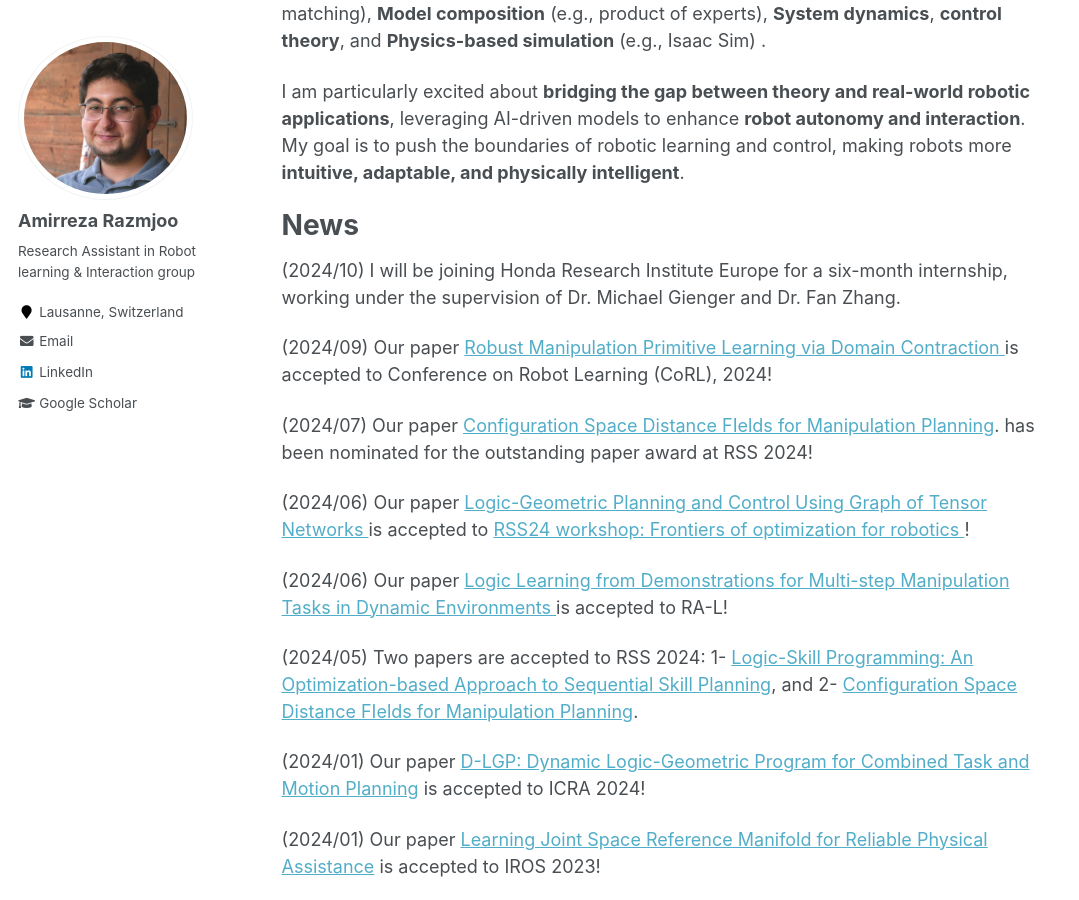
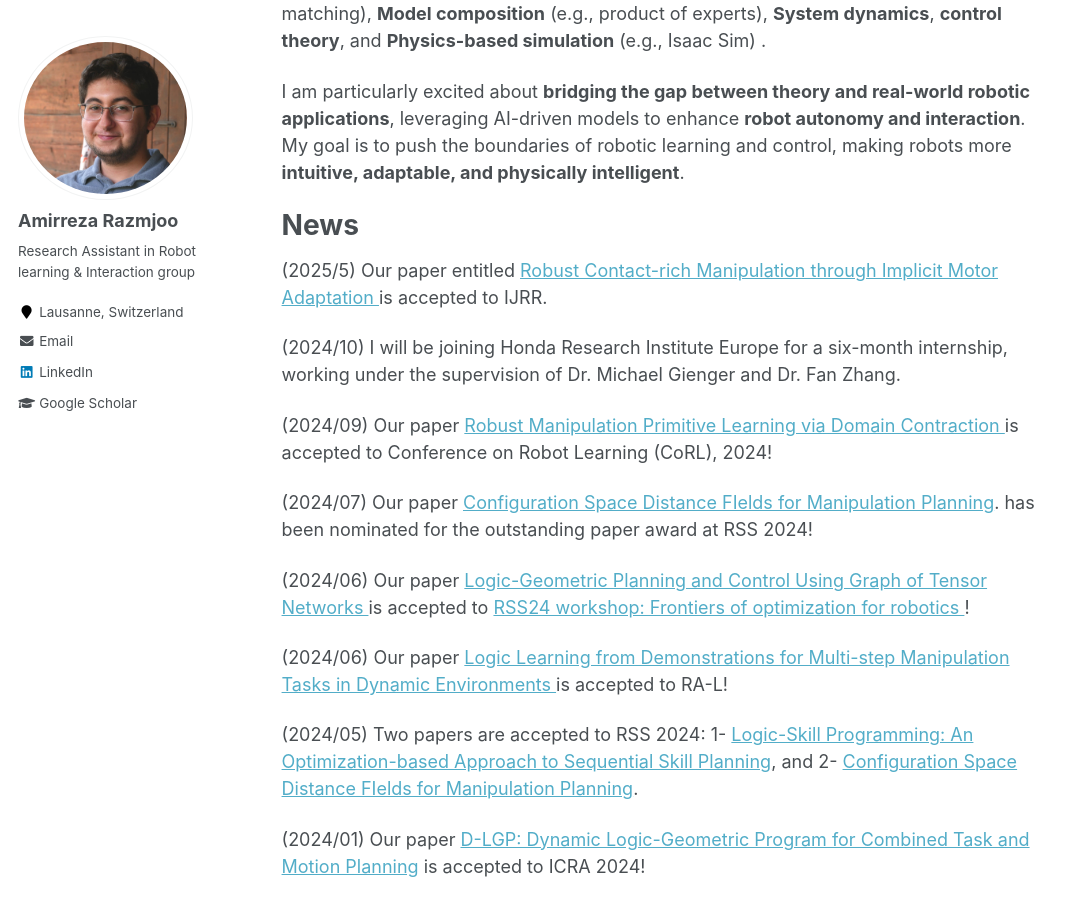
Before and after one commit to amirrazmjoo/amirrazmjoo.github.io, a Jekyll site: the page built from _pages/about.md, in a window 1280 px wide and 900 px high, scrolled down 689 px. Shown: the whole window, without its empty margins (0-1079 px from the left). Built offline with Jekyll 4.4.1, drawn with Linux system fonts in a browser that asks for light colours.

Commit message:
IJRR teng is added

```diff
--- a/_pages/about.md
+++ b/_pages/about.md
@@ -23,6 +23,10 @@ I am particularly excited about **bridging the gap between theory and real-world
 (2024/09) Our paper <a href="https://openreview.net/forum?id=yNQu9zqx6X&referrer=%5Bthe%20profile%20of%20Teng%20Xue%5D(%2Fprofile%3Fid%3D~Teng_Xue1)"> Robust Manipulation Primitive Learning via Domain Contraction </a> is accepted to Conference on Robot Learning (CoRL), 2024! -->
 
 <p>
+(2025/5) Our paper entitled <a href="https://arxiv.org/pdf/2412.11829"> Robust Contact-rich Manipulation through Implicit Motor Adaptation </a> is accepted to IJRR.
+</p>
+
+<p>
 (2024/10) I will be joining Honda Research Institute Europe for a six-month internship, working under the supervision of Dr. Michael Gienger and Dr. Fan Zhang.
 </p>
 
```
Also changed, not shown: _pages/cv.md (line endings or trailing spaces), 1 other file.
